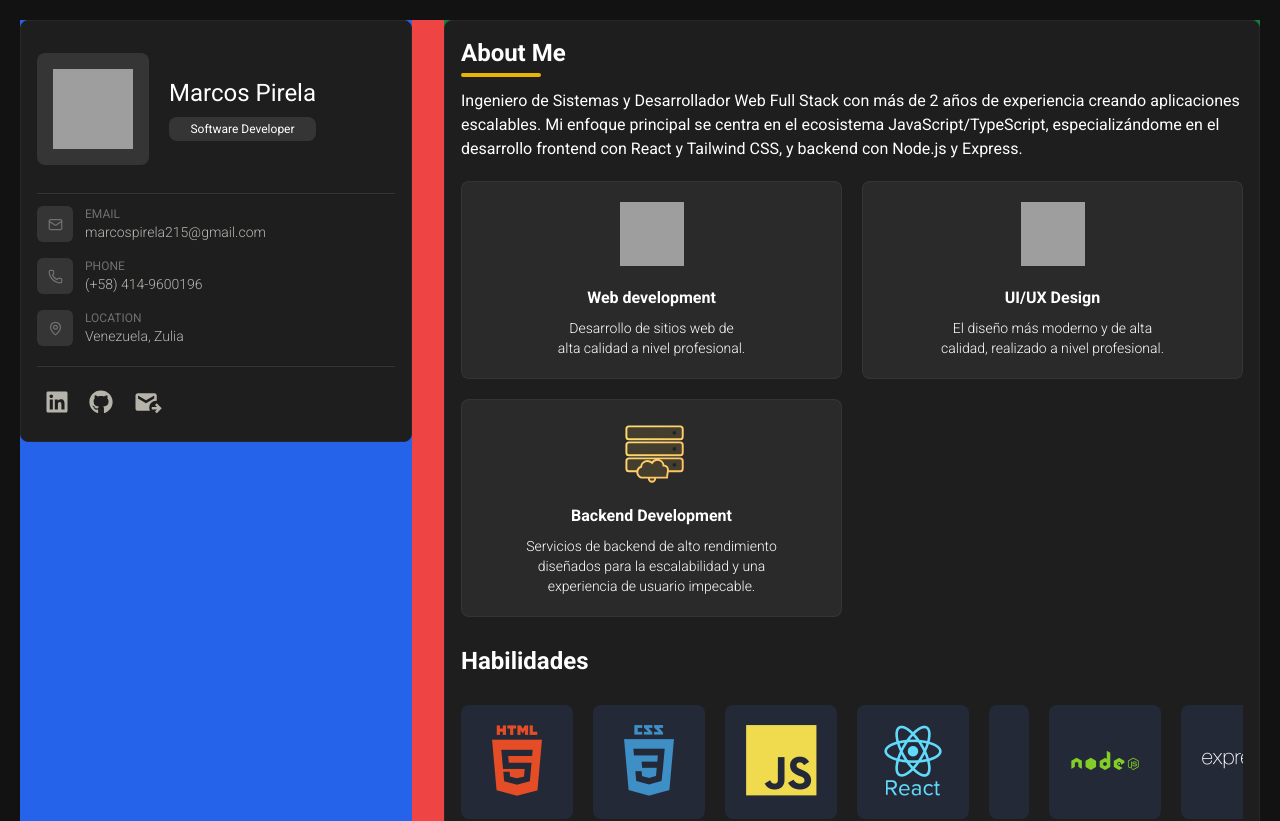
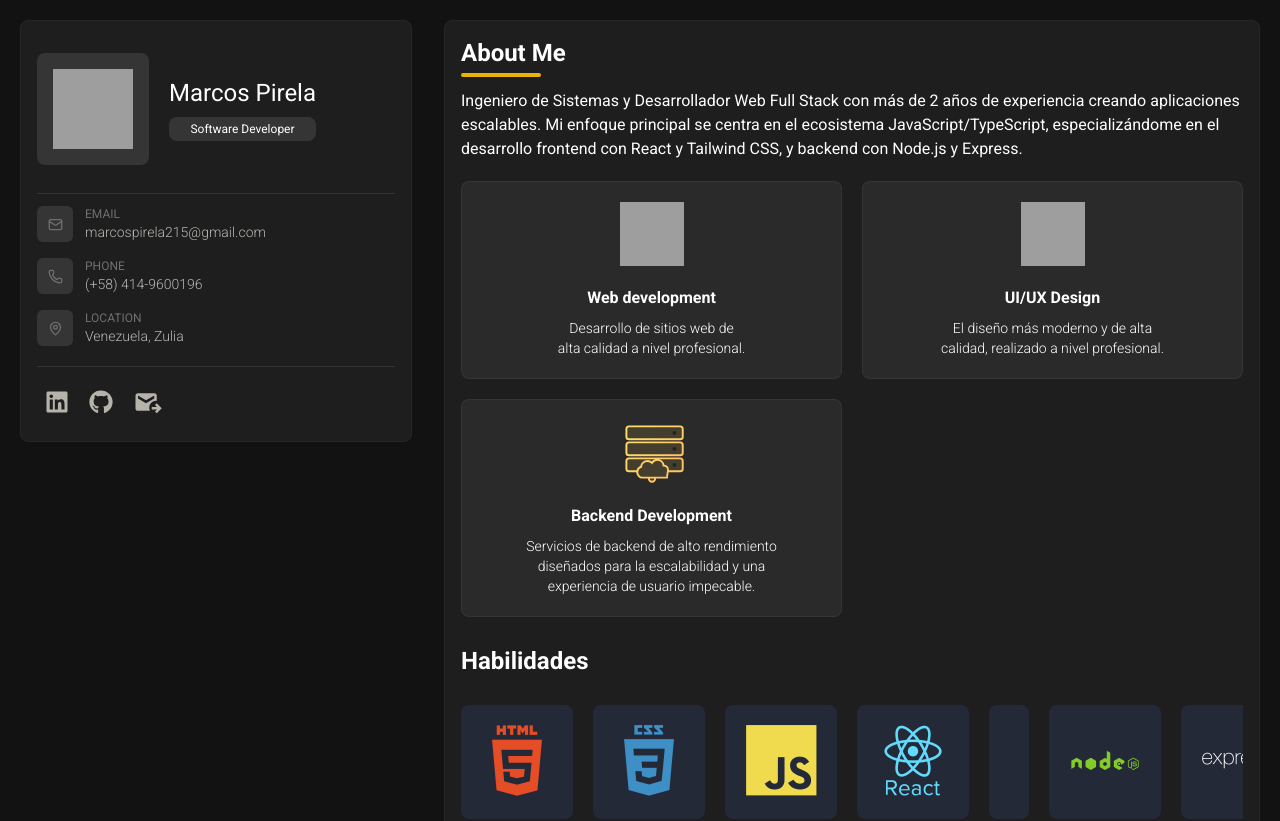
Before and after one commit to macnemoto/my-portfolio-mjp, a React (Vite) app: page / in a window 1280 px wide. Shown: the top 821 px of the page. Built offline with nearby package versions, Linux system fonts and the light colour scheme; grey boxes are pictures that could not be loaded.

Commit message:
removing the guide colors

```diff
--- a/src/App.tsx
+++ b/src/App.tsx
@@ -11,14 +11,14 @@ function App() {
 
   return (
     <>
-      <section className='flex flex-col mx-auto max-w-7xl bg-orange-100'>
-        <div className='grid grid-cols-1 lg:grid-cols-3 lg:gap-8 lg:mx-auto bg-red-500'>
-          <div className='bg-blue-600 lg:col-span-1'>
+      <section className='flex flex-col mx-auto max-w-7xl'>
+        <div className='grid grid-cols-1 lg:grid-cols-3 lg:gap-8 lg:mx-auto'>
+          <div>
             <div className='lg:sticky lg:top-0'>
               <ProfileCard />
             </div>
           </div>
-          <div className='lg:col-span-2 bg-green-700'>
+          <div className='lg:col-span-2'>
             <AboutCard />
             <ResumeCard />
             <PortfolioCard />
```
